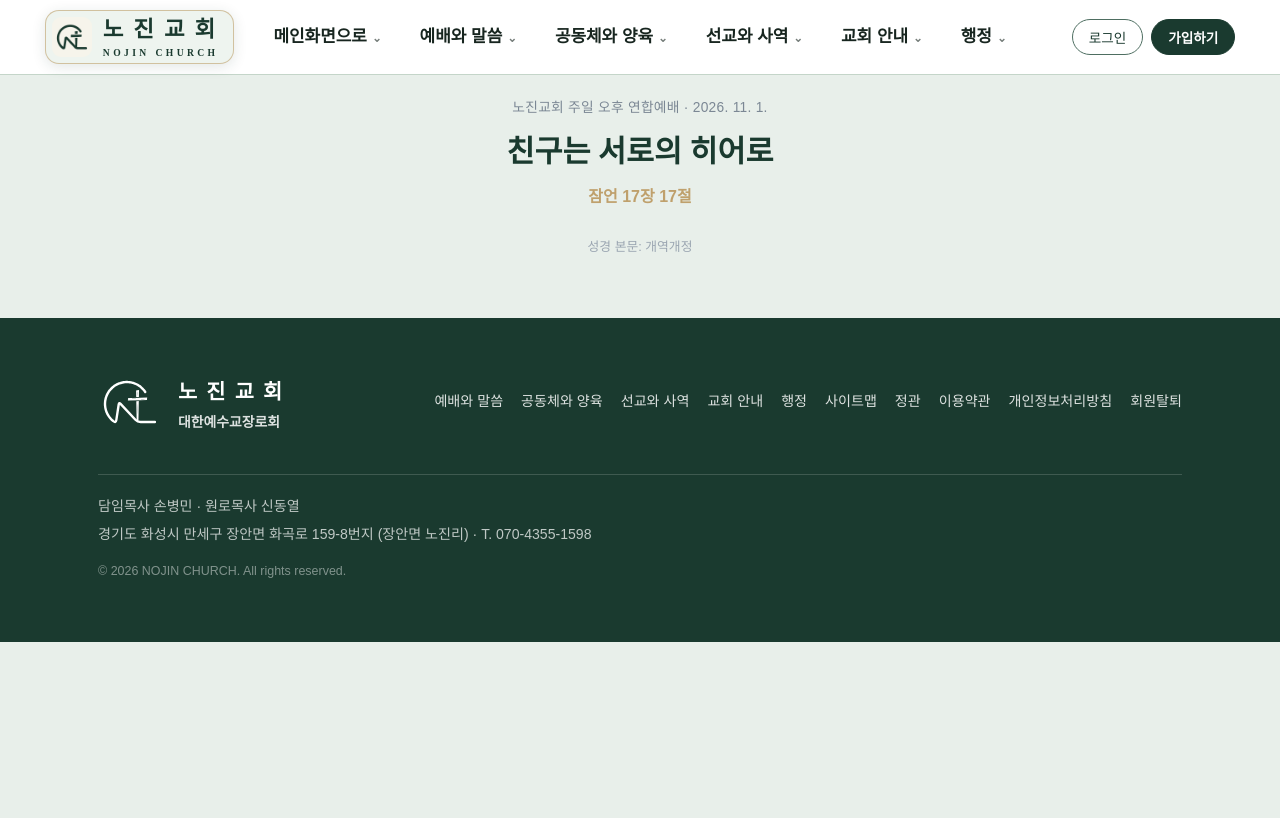
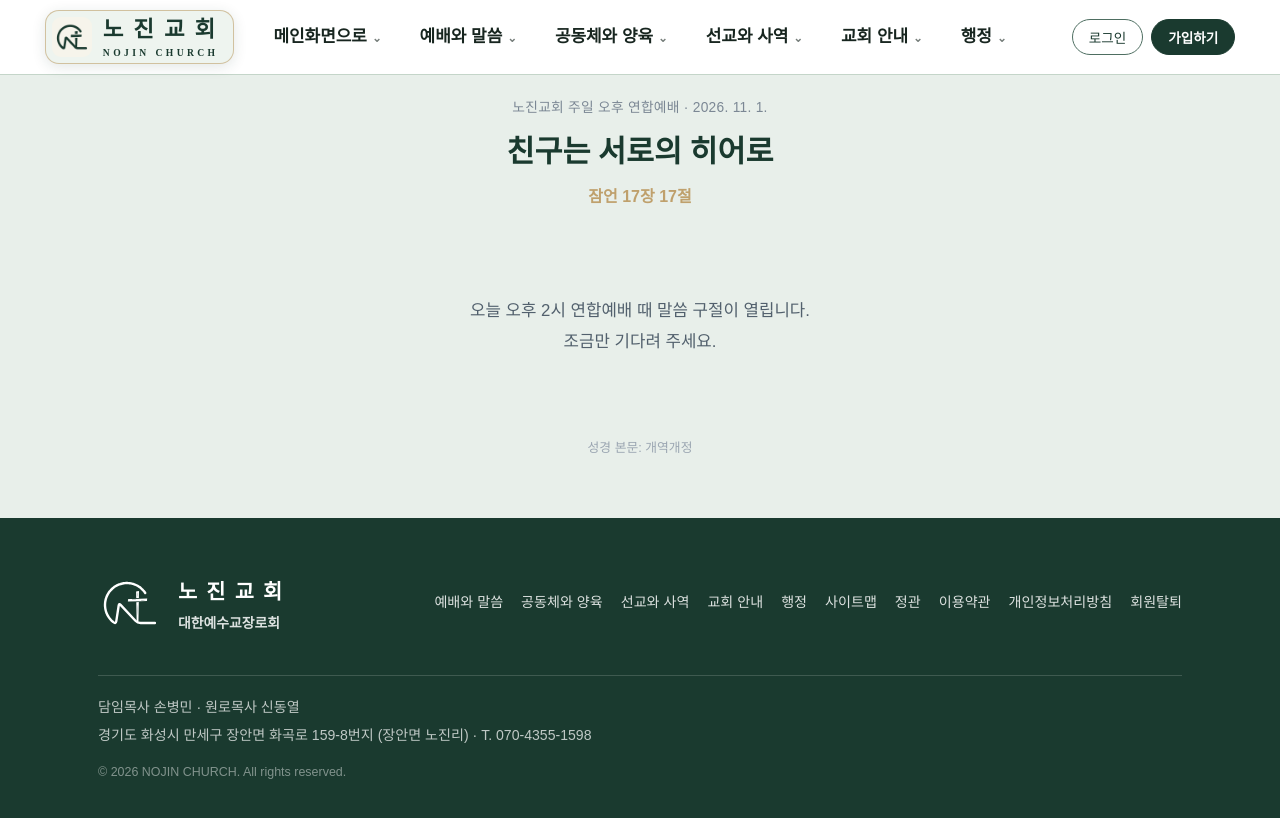
Before and after one commit to churchnojin-max/churchnojin-max.github.io, a plain HTML site: page pm.html in a window 1280 px wide. Drawn offline with nearby package versions, Linux system fonts and the light colour scheme; no server answers; a web font is replaced by a local one.

Commit message:
pm.html 문법 오류 고침(주석이 그리기 줄을 덮음)
Co-Authored-By: Claude Opus 5.5 <noreply@anthropic.com>

```diff
--- a/pm.html
+++ b/pm.html
@@ -59,7 +59,7 @@
       var OPEN = Date.UTC(2026, 10, 1, 4, 50); // 13:50 KST
       var body = document.getElementById('pmBody');
       function draw() {
-        if (Date.now() >= OPEN || /[?&]go\b/.test(location.search)) {   // ?go = 목사님 미리 보기 body.innerHTML = document.getElementById('pmVerses').innerHTML; return; }
+        if (Date.now() >= OPEN || /[?&]go\b/.test(location.search)) { body.innerHTML = document.getElementById('pmVerses').innerHTML; return; }
         body.innerHTML = '<div class="pm-wait">오늘 오후 2시 연합예배 때 말씀 구절이 열립니다.<br>조금만 기다려 주세요.</div>';
         setTimeout(draw, Math.min(OPEN - Date.now() + 500, 30000));
       }
```
